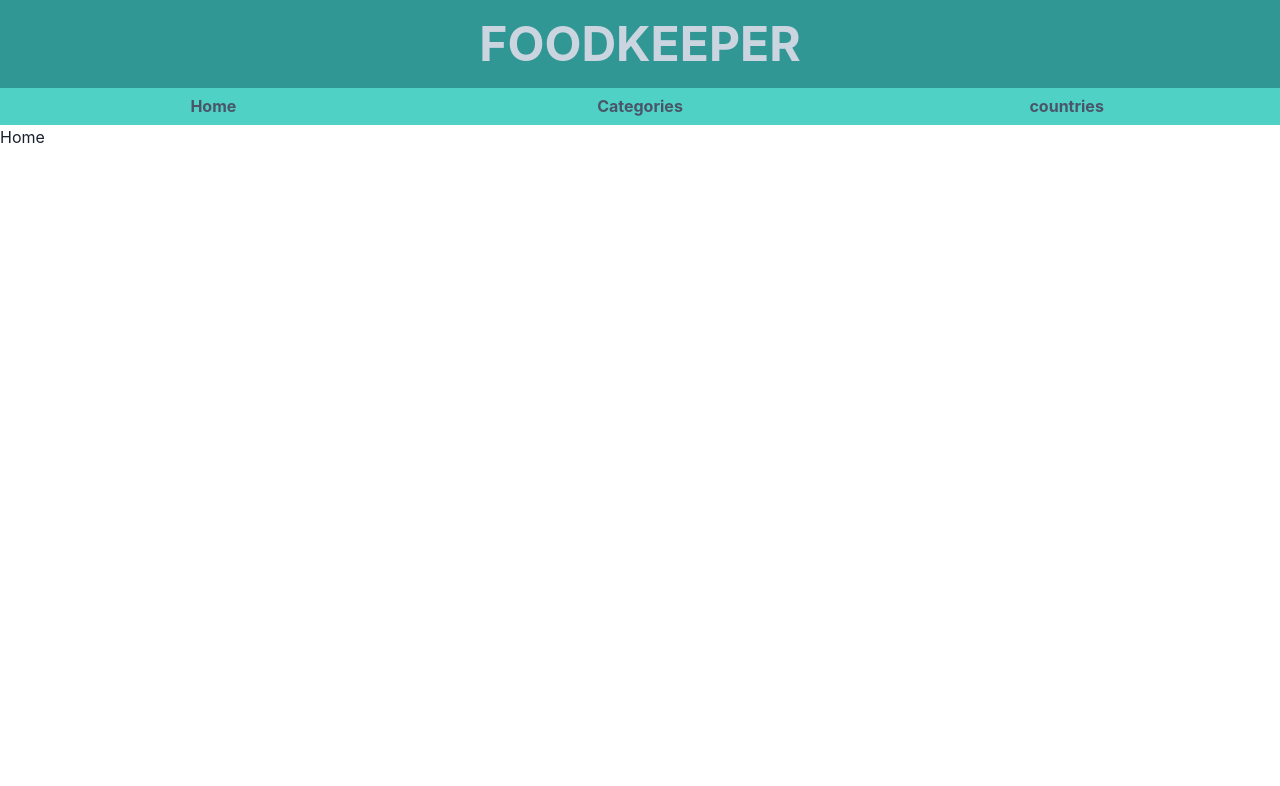
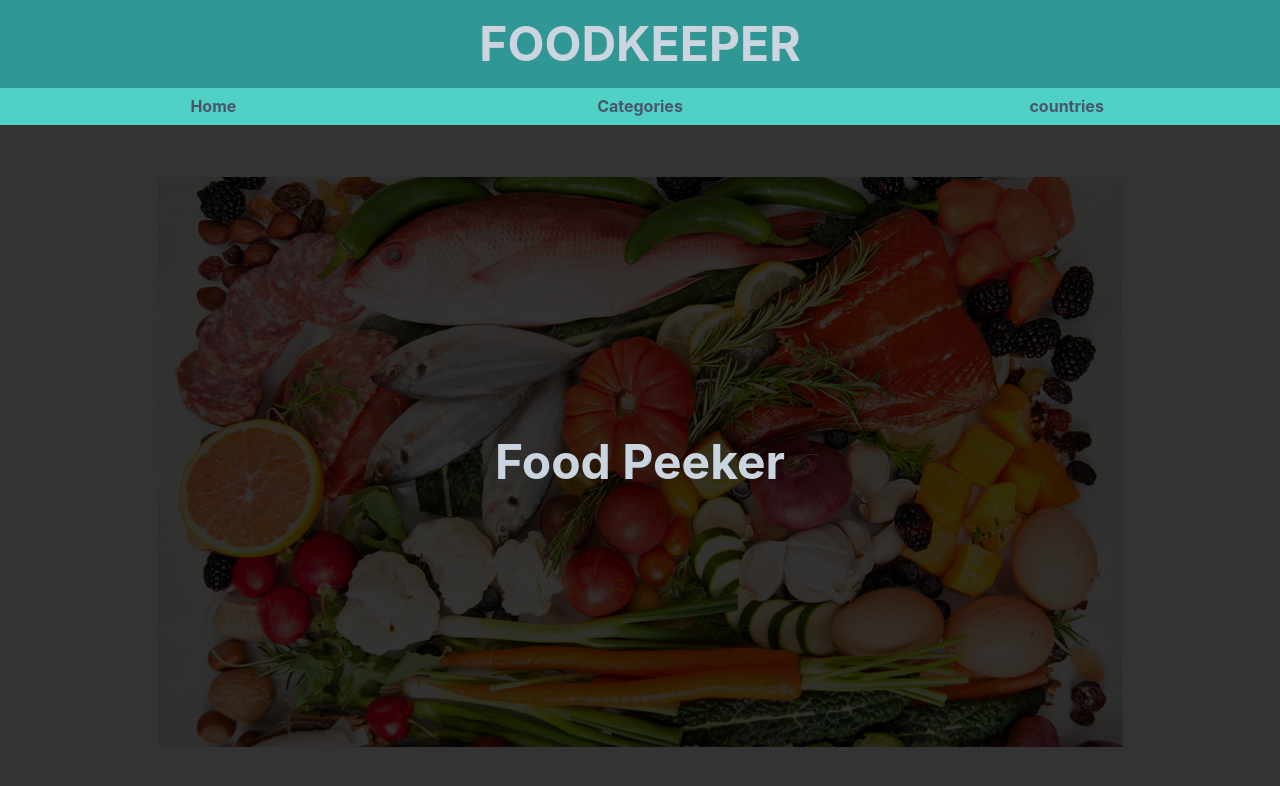
Before and after one commit to kcotrinam/foodpeeker, a React (Create React App) app: page / in a window 1280 px wide. Shown: the top 786 px of the page. Built offline with nearby package versions, Linux system fonts and the light colour scheme.

Commit message:
Add Home page

```diff
--- a/src/containers/Home.jsx
+++ b/src/containers/Home.jsx
@@ -1,3 +1,22 @@
-const Home = () => <h2>Home</h2>;
+import { Box, Center, Text } from '@chakra-ui/react';
+import bgImage from '../assets/images/food.jpg';
+
+const Home = () => (
+  <>
+    <Box
+      pos="relative"
+      bg={`url(${bgImage})`}
+      backgroundPosition="center"
+      backgroundRepeat="no-repeat"
+    >
+      <Box pos="absolute" w="100%" h="100%" top="0" bg="rgba(0,0,0,0.8)" />
+      <Center h="100%">
+        <Text fontSize="5xl" pos="relative" fontWeight="bold" color="gray.300">
+          Food Peeker
+        </Text>
+      </Center>
+    </Box>
+  </>
+);
 
 export default Home;
--- a/src/routes/Routes.js
+++ b/src/routes/Routes.js
@@ -1,3 +1,4 @@
+import { Grid } from '@chakra-ui/react';
 import React from 'react';
 import { BrowserRouter as Router, Switch, Route } from 'react-router-dom';
 import Categories from '../containers/Categories';
@@ -9,6 +10,7 @@ import Recipe from '../containers/Recipe';
 
 const Routes = () => (
   <Router>
+    <Grid minHeight="100vh" templateRows="auto 1fr">
       <Navbar />
       <Switch>
         <Route exact path="/" component={Home} />
@@ -18,6 +20,7 @@ const Routes = () => (
         <Route path="/countries/:name" exact component={MealList} />
         <Route path="/:id" exact component={Recipe} />
       </Switch>
+    </Grid>
   </Router>
 );
 
```
Lines whose indentation alone changed are shown as unchanged.
